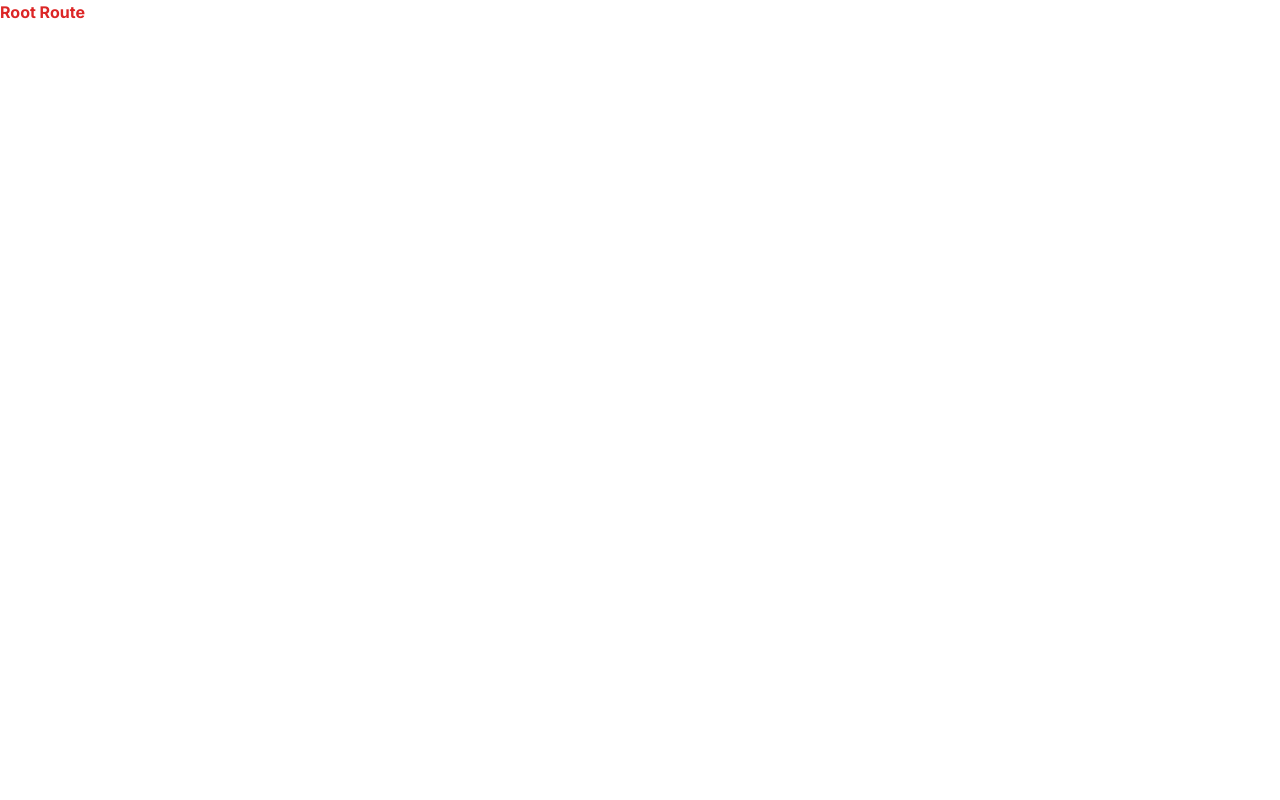
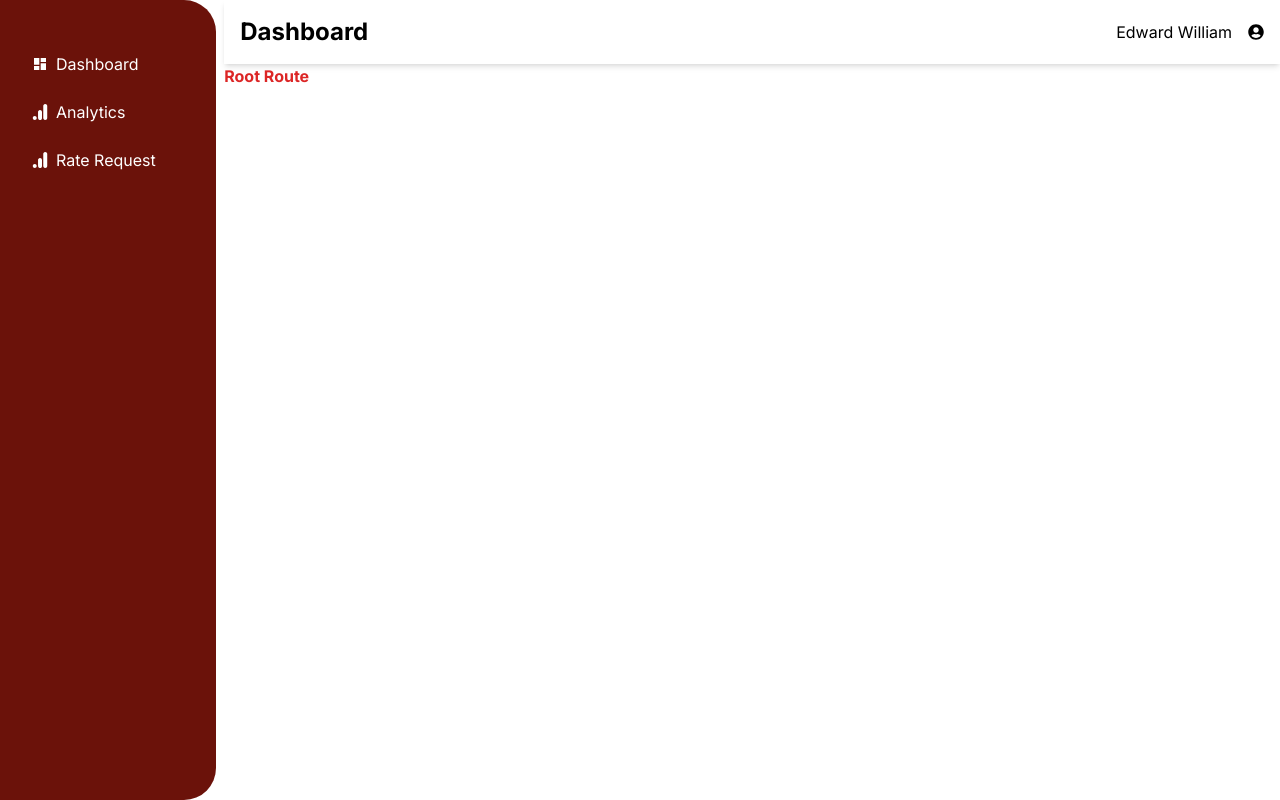
Before and after one commit to saikiran76/JSDashboard, a Next.js app in the folder client/: page / in a window 1280 px wide. Built offline with nearby package versions, Linux system fonts and the light colour scheme.

Commit message:
inching towards end

```diff
--- a/client/App.css
+++ b/client/App.css
@@ -1,3 +1,23 @@
 @tailwind base;
 @tailwind components;
 @tailwind utilities;
+
+::-webkit-scrollbar {
+    width: 7px;
+}
+
+/* Track */
+::-webkit-scrollbar-track {
+    border-radius: 5px;
+}
+
+/* Handle */
+::-webkit-scrollbar-thumb {
+    background: #856562;
+    border-radius: 5px;
+}
+
+/* Handle on hover */
+::-webkit-scrollbar-thumb:hover {
+    background: #555;
+}
--- a/client/components/Bookings.js
+++ b/client/components/Bookings.js
@@ -8,7 +8,7 @@ import f4 from '../assets/f4.png'
 const Bookings = ({ bookings }) => {
   return (
     <div className="flex flex-row p-4 gap-3">
-      <div className="flex flex-col w-1/4 p-4 rounded-lg shadow-md hover:bg-gray-200">
+      <div className="flex flex-col w-[25.25%] p-4 rounded-lg shadow-md hover:bg-gray-200">
         <div className="flex gap-[3rem]">
           <div>
             <h2 className="text-base">Total Bookings</h2>
@@ -17,7 +17,7 @@ const Bookings = ({ bookings }) => {
           <Image src={f1} width={50}/>
         </div>
       </div>
-      <div className="flex flex-col w-1/4 p-4 rounded-lg shadow-md hover:bg-gray-200">
+      <div className="flex flex-col w-[25.25%] p-4 rounded-lg shadow-md hover:bg-gray-200">
         <div className="flex gap-[3rem]">
           <div>
             <h2 className="text-sm">Bookings Utilized</h2>
@@ -26,7 +26,7 @@ const Bookings = ({ bookings }) => {
           <Image src={f2} height={50}/>
         </div>
       </div>
-      <div className="flex flex-col w-1/4 p-4 rounded-lg shadow-md hover:bg-gray-200">
+      <div className="flex flex-col w-[25.1%] p-4 rounded-lg shadow-md hover:bg-gray-200">
         <div className="flex gap-[3.5rem]">
           <div>
             <h2 className="text-xs">Booking Cancelled</h2>
@@ -36,7 +36,7 @@ const Bookings = ({ bookings }) => {
         </div>
 
       </div>
-      <div className="flex flex-col w-1/4  p-4 rounded-lg shadow-md hover:bg-gray-200">
+      <div className="flex flex-col w-[24.5%] p-4 rounded-lg shadow-md hover:bg-gray-200">
         <div className="flex gap-[6rem]">
           <div>
             <h2 className="text-base">Utilization</h2>
--- /dev/null
+++ b/client/components/Header.js
@@ -0,0 +1,31 @@
+import React from 'react';
+import { FaUserCircle } from "react-icons/fa";
+
+const Header = ({ path }) => {
+  let title = '';
+
+  switch (path) {
+    case '/home':
+      title = 'Dashboard';
+      break;
+    case '/analytics':
+      title = 'Analytics';
+      break;
+    default:
+      title = 'Dashboard';
+  }
+
+  return (
+    <div className="flex flex-row p-4 bg-white shadow-md w-full">
+      <div className="flex-1 flex items-center">
+        <h1 className="text-2xl font-bold">{title}</h1>
+      </div>
+      <div className="flex items-center">
+        <span className="mr-4">Edward William</span>
+        <FaUserCircle />
+      </div>
+    </div>
+  );
+};
+
+export default Header;
--- a/client/components/MileStoneAnalytics.js
+++ b/client/components/MileStoneAnalytics.js
@@ -1,5 +1,6 @@
 import React from 'react';
 import useFetchShipments from '../hooks/useFetchShipments';
+
 
 const List = ({ property }) => {
   const url = 'http://localhost:4000';
--- /dev/null
+++ b/client/components/Sidebar.js
@@ -0,0 +1,32 @@
+import React from 'react';
+import Link from 'next/link';
+import { MdDashboard } from 'react-icons/md';
+import { SiGoogleanalytics } from 'react-icons/si';
+
+const Sidebar = () => {
+  return (
+    <div className='bg-[#6B120A] rounded-r-[2rem] w-[17%] h-screen'>
+      <ul className='list-none text-white m-5 mt-10'>
+        <li className='flex gap-2 items-center hover:bg-[#7D2F28] cursor-pointer rounded p-3'>
+          <Link href="/home">
+            <div className="flex gap-2 items-center">
+              <MdDashboard />Dashboard
+            </div>
+          </Link>
+        </li>
+        <li className='flex gap-2 items-center hover:bg-[#7D2F28] cursor-pointer rounded p-3'>
+          <Link href="/analytics">
+            <div className="flex gap-2 items-center">
+              <SiGoogleanalytics />Analytics
+            </div>
+          </Link>
+        </li>
+        <li className='flex gap-2 items-center hover:bg-[#7D2F28] cursor-pointer rounded p-3'>
+          <SiGoogleanalytics />Rate Request
+        </li>
+      </ul>
+    </div>
+  );
+};
+
+export default Sidebar;
--- /dev/null
+++ b/client/components/Toggler.js
@@ -0,0 +1,20 @@
+import React from 'react'
+import { RiShipFill } from 'react-icons/ri'
+import { CiPlane } from 'react-icons/ci'
+import { MdOutlineFireTruck } from 'react-icons/md'
+import { useDispatch } from 'react-redux'
+import { revertFilter, toggleFilter } from '../util/toggleSlice'
+
+const Toggler = () => {
+    const dispatch = useDispatch();
+
+    return (
+        <div className="flex gap-8 justify-center mt-4 text-gray-500 text-sm ">
+            <div onClick={()=> dispatch(revertFilter())} className="flex gap-2 items-center cursor-pointer pb-2 border-red-600 hover:text-red-600 hover:border-b-2 duration-100"><RiShipFill /><p>Sea</p></div>
+            <div onClick={() => dispatch(toggleFilter())} className="flex gap-2 items-center cursor-pointer pb-2 border-red-600 hover:text-red-600 hover:border-b-2 duration-100"><CiPlane /><p>Air</p></div>
+            <div onClick={() => dispatch(toggleFilter())} className="flex gap-2 items-center cursor-pointer pb-2 border-red-600 hover:text-red-600 hover:border-b-2 duration-100"><MdOutlineFireTruck /><p>Land</p></div>
+        </div>
+    )
+}
+
+export default Toggler
--- a/client/package.json
+++ b/client/package.json
@@ -11,6 +11,7 @@
   "description": "",
   "dependencies": {
     "@react-google-maps/api": "^2.19.3",
+    "@reduxjs/toolkit": "^2.2.7",
     "axios": "^1.7.2",
     "chart.js": "^4.4.3",
     "next": "^14.2.5",
@@ -21,8 +22,10 @@
     "react-csv": "^2.2.2",
     "react-dom": "^18.3.1",
     "react-leaflet": "^4.2.1",
+    "react-redux": "^9.1.2",
     "react-router-dom": "^6.25.1",
-    "recharts": "^2.12.7"
+    "recharts": "^2.12.7",
+    "redux": "^5.0.1"
   },
   "devDependencies": {
     "autoprefixer": "^10.4.19",
--- a/client/pages/_app.js
+++ b/client/pages/_app.js
@@ -1,12 +1,27 @@
 import '../App.css'
 import { Inter } from 'next/font/google'
+import Sidebar from '../components/Sidebar'
+import Header from '../components/Header'
+import { useRouter } from 'next/router'
+import { Provider } from 'react-redux'
+import store from '../util/store'
 
 const inter = Inter({ subsets: ['latin'] })
 
-export default ({ Component, pageProps})=>{
-    return(
-        <main className={inter.className}>
-            <Component {...pageProps}/>
-        </main>
+export default function App({ Component, pageProps }) {
+    const router = useRouter();
+
+    return (
+        <Provider store={store}>
+            <main className={inter.className}>
+                <div className="flex gap-2">
+                <Sidebar />
+                <div className="flex flex-col w-[83%]">
+                    <Header path={router.pathname} />
+                    <Component {...pageProps} />
+                </div>
+                </div>
+            </main>
+      </Provider>
     )
 }
--- a/client/pages/analytics.js
+++ b/client/pages/analytics.js
@@ -12,7 +12,7 @@ import useFetchShipments from "../hooks/useFetchShipments";
 const Analytics = () => {
     const [sizeType, setSizeType] = useState('');
     const [dateProperty, setDateProperty] = useState('');
-    const [period, setPeriod] = useState('');
+    // const [period, setPeriod] = useState('');
     const [filteredData, setFilteredData] = useState([]);
     const url = "http://localhost:4000";
     const { shipments, loading, error } = useFetchShipments(url);
@@ -24,9 +24,9 @@ const Analytics = () => {
         filtered = filtered.filter(shipment => shipment.size_type === sizeType);
       }
 
-      if (dateProperty) {
-        filtered = filtered.filter(shipment => new Date(shipment[`${dateProperty}_date`]) >= new Date(period));
-      }
+      // if (dateProperty) {
+      //   filtered = filtered.filter(shipment => new Date(shipment[`${dateProperty}_date`]) >= new Date(period));
+      // }
 
       setFilteredData(filtered);
     };
@@ -45,7 +45,7 @@ const Analytics = () => {
     const properties = ['loading', 'discharge', 'delivery', 'shipper', 'consignee', 'carrier'];
 
     return (
-      <div className="bg-gray-100">
+      <div className="bg-gray-100 w-full">
         <div className="flex gap-8 justify-center mt-4 text-gray-500 text-sm ">
           <div className="flex gap-2 items-center cursor-pointer pb-2 border-red-600 hover:text-red-600 hover:border-b-2 duration-200"><RiShipFill /><p>Sea</p></div>
           <div className="flex gap-2 items-center cursor-pointer pb-2 border-red-600 hover:text-red-600 hover:border-b-2 duration-200"><CiPlane /><p>Air</p></div>
@@ -89,12 +89,12 @@ const Analytics = () => {
 
           <div className="flex gap-3 items-center font-bold ml-5">
             <p>Period</p>
-            <input
+            {/* <input
               type="date"
               value={period}
               onChange={(e) => setPeriod(e.target.value)}
               className="p-[0.6rem] border-gray-300 border-[1px] text-sm rounded-[1.25rem] bg-white w-[10rem] font-semibold"
-            />
+            /> */}
           </div>
 
           <div className="flex gap-3 ml-4">
--- /dev/null
+++ b/client/util/store.js
@@ -0,0 +1,10 @@
+import { configureStore } from "@reduxjs/toolkit";
+import { toggleReducer } from '../util/toggleSlice'
+
+const store = configureStore({
+    reducer: {
+        toggle: toggleReducer
+    }
+})
+
+export default store;
--- /dev/null
+++ b/client/util/toggleSlice.js
@@ -0,0 +1,21 @@
+import { createSlice } from "@reduxjs/toolkit";
+
+const toggleSlice = createSlice({
+    name: "toggle",
+    initialState: {
+        toggler: false
+    },
+    reducers:{
+        toggleFilter: (state)=>{
+            state.toggler = true;
+
+        },
+        revertFilter: (state)=>{
+            state.toggler = false
+
+        }
+    }
+})
+
+export const { toggleFilter, revertFilter } = toggleSlice.actions;
+export const toggleReducer = toggleSlice.reducer;
```
Also changed, not shown: client/pages/home.js (+15 -31 lines), 2 other files (tests, documents, lock files or other folders).
